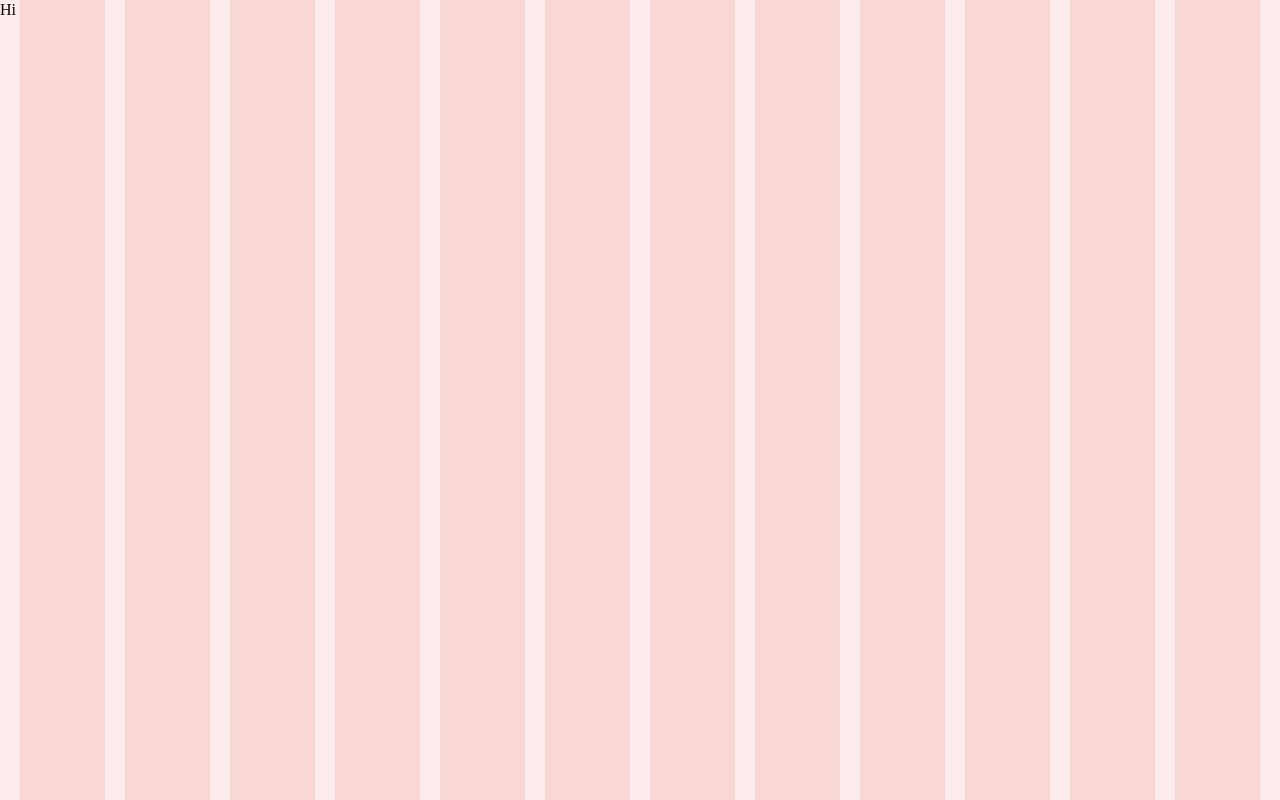
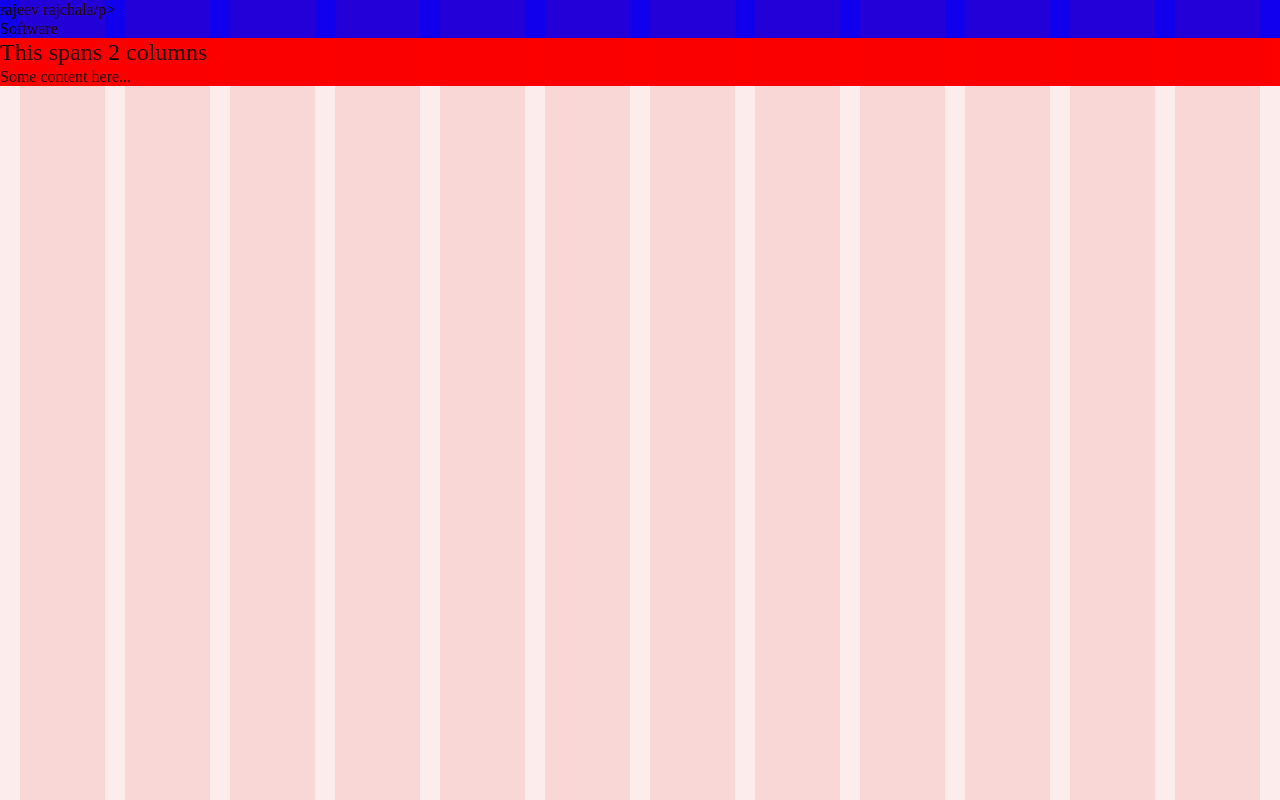
Before and after one commit to rajeevrajchal/rajeev-me, a SvelteKit app: page / in a window 1280 px wide. Shown: the top 800 px of the page. Built offline with nearby package versions, Linux system fonts and the light colour scheme.

Commit message:
updated the changes

```diff
--- /dev/null
+++ b/src/lib/shared/components/debug/index.ts
@@ -0,0 +1 @@
+export { default as LayoutGrid } from './layout.svelte';
--- a/src/lib/shared/components/debug/layout.svelte
+++ b/src/lib/shared/components/debug/layout.svelte
@@ -52,7 +52,7 @@
 		display: flex;
 		top: 0;
 		left: 0;
-		height: 10000px;
+		height: 100vh;
 		width: 100%;
 		z-index: 100;
 		pointer-events: none;
--- /dev/null
+++ b/src/lib/shared/components/navigation/appbar.svelte
@@ -0,0 +1,13 @@
+<div class="default-grid">
+	<nav>
+		<p>rajeev rajchala/p></p>
+		<p>Software</p>
+	</nav>
+</div>
+
+<style>
+	nav {
+		grid-column: 3 / -3;
+		background: blue;
+	}
+</style>
--- /dev/null
+++ b/src/lib/shared/components/navigation/index.ts
@@ -0,0 +1 @@
+export { default as Appbar } from './appbar.svelte';
--- a/src/routes/+layout.svelte
+++ b/src/routes/+layout.svelte
@@ -2,8 +2,9 @@
 	import '@styles/css/reset.css';
 	import '@styles/css/global.css';
 	import type { Snippet } from 'svelte';
-	import { Layout } from '@shared';
 	import { Variables } from '@styles/variables';
+	import { LayoutGrid } from '@shared/components/debug';
+	import Appbar from '@shared/components/navigation/appbar.svelte';
 
 	let {
 		children
@@ -42,13 +43,16 @@
 
 <main>
 	{#if showGrid}
-		<Layout {layouts} />
+		<LayoutGrid {layouts} />
 	{/if}
+	<Appbar />
 	{@render children()}
 </main>
 
 <style>
 	main {
 		position: relative;
+		height: 100svh;
+		width: 100svw;
 	}
 </style>
--- a/src/routes/+page.svelte
+++ b/src/routes/+page.svelte
@@ -1,4 +1,13 @@
-<section>
-	<img src="" alt="" />
-	<div>Hi</div>
+<section class="default-grid">
+	<div class="container">
+		<h2>This spans 2 columns</h2>
+		<p>Some content here...</p>
+	</div>
 </section>
+
+<style>
+	.container {
+		background: red;
+		grid-column: 3 / -3;
+	}
+</style>
--- a/src/styles/css/global.css
+++ b/src/styles/css/global.css
@@ -8,6 +8,34 @@
 	font-family: env(--font-root);
 	line-height: 1.5;
 
-	background: env(--color-background);
-	color: env(--color-white);
+	/* background: env(--color-background); */
+	/* color: env(--color-white); */
+
+	--layout-columns: env(--layout-mobile-columns);
+	--layout-gap: env(--layout-mobile-gap);
+	--layout-padding: env(--layout-mobile-padding);
+
+	@media (--large) {
+		--layout-columns: env(--layout-tablet-columns);
+		--layout-gap: env(--layout-tablet-gap);
+		--layout-padding: env(--layout-tablet-padding);
+	}
+
+	@media (--xlarge) {
+		--layout-columns: env(--layout-desktop-columns);
+		--layout-gap: env(--layout-desktop-gap);
+		--layout-padding: env(--layout-desktop-padding);
+	}
 }
+
+.default-grid {
+	--padding: calc(var(--layout-padding) * 1px);
+	--gap: calc(var(--layout-gap) * 1px);
+	--columns: repeat(var(--layout-columns), 1fr);
+
+	margin: 0 auto;
+	display: grid;
+	grid-template-columns: var(--columns);
+	padding-inline: var(--padding);
+	gap: var(--gap);
+}
```
